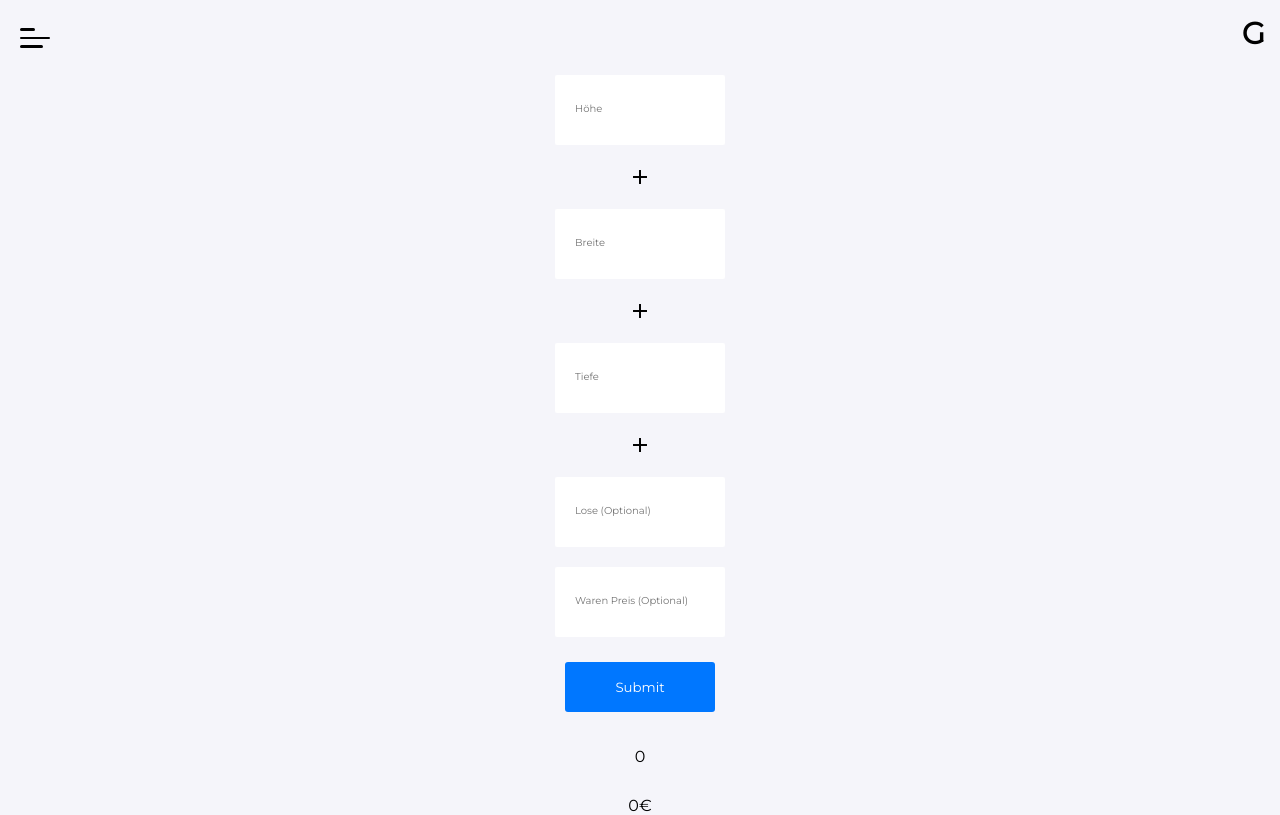
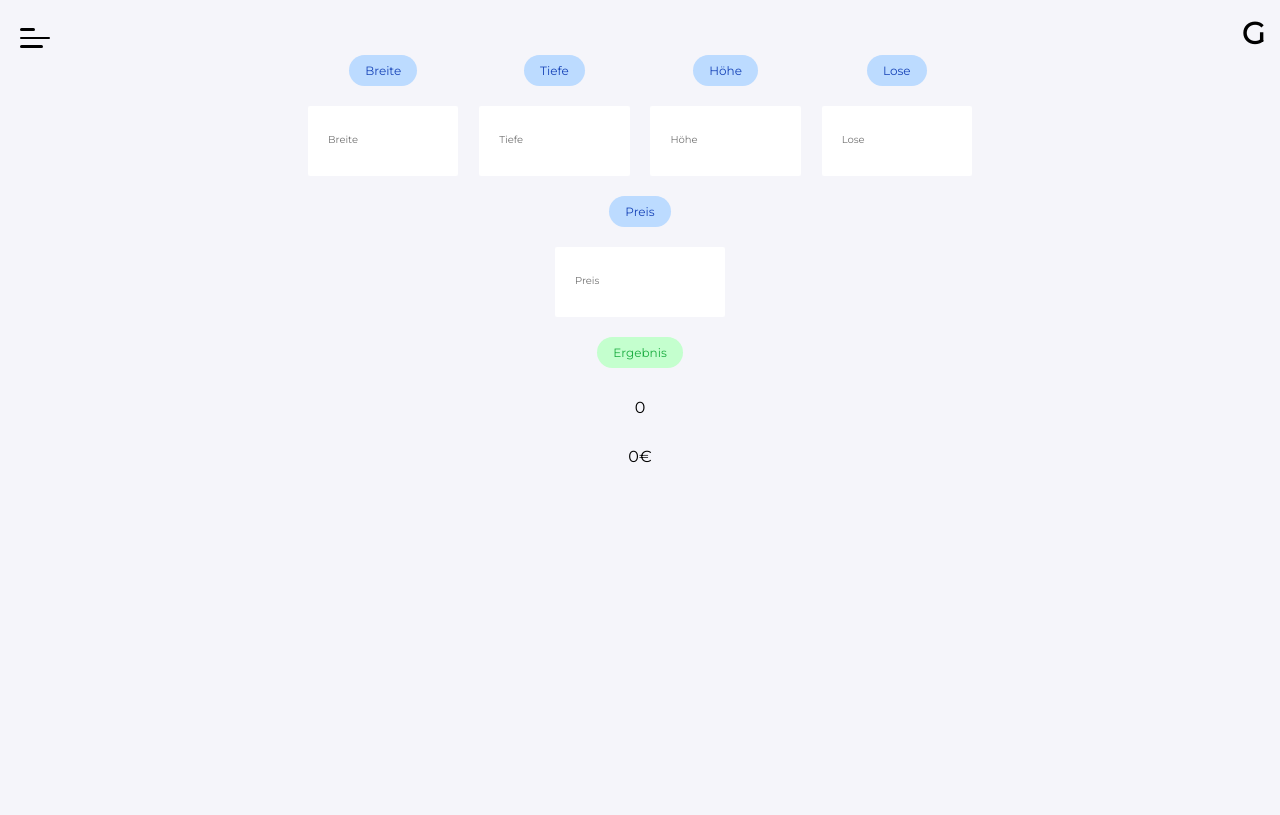
Before and after one commit to sarguhl/GoodDrinks, a Flask app: page /funktion-drei in a window 1280 px wide. After the commit the page ends 463 px from the top, so only its background shows below. Run offline with Flask 2, Linux system fonts and the light colour scheme; some libraries are stand-ins or nearby versions.

Commit message:
Update UI
Update UI and Remove unnecessary changes

```diff
--- a/website/static/index.css
+++ b/website/static/index.css
@@ -769,3 +769,16 @@ dialog input {
     color: gray;
     margin-left: 15px;
 }
+
+
+
+
+
+
+
+
+
+
+.fk3-field {
+    display: inline-block;
+}
--- a/website/templates/funktion_three.html
+++ b/website/templates/funktion_three.html
@@ -5,26 +5,35 @@
 <div align="center">
     <div class="wrapper">
         <div class="form__group">
-            <input name="zahl1" id="zahl1" class="form__input" type="number" placeholder="Höhe"></input>
+            <div class="fk3-num">
+                <div class="fk3-field">
+                    <p class="allgemein">Breite</p>
+                    <input name="zahl1" id="zahl1" class="form__input" type="number" placeholder="Breite"></input>
+                </div>
 
-            <i class="material-icons">add</i>
+                <div class="fk3-field">
+                    <p class="allgemein">Tiefe</p>
+                    <input name="zahl2" id="zahl2" class="form__input" type="number" placeholder="Tiefe"></input>
+                </div>
 
-            <input name="zahl2" id="zahl2" class="form__input" type="number" placeholder="Breite"></input>
+                <div class="fk3-field">
+                    <p class="allgemein">Höhe</p>
+                    <input name="zahl3" id="zahl3" class="form__input" type="number" placeholder="Höhe"></input>
+                </div>
 
-            <i class="material-icons">add</i>
+                <div class="fk3-field">
+                    <p class="allgemein">Lose</p>
+                    <input name="zahl4" id="zahl4" class="form__input" type="number" placeholder="Lose"></input>
+                </div>
+            </div>
 
-            <input name="zahl3" id="zahl3" class="form__input" type="number" placeholder="Tiefe"></input>
-
-            <i class="material-icons">add</i>
-
-            <input name="zahl4" id="zahl4" class="form__input" type="number" placeholder="Lose (Optional)"></input>
-
-            <input name="ware_preis" id="ware_preis" class="form__input" type="number" placeholder="Waren Preis (Optional)" min="0" step=".01"></input>
+            <p class="allgemein">Preis</p>
+            <input name="ware_preis" id="ware_preis" class="form__input" type="number" placeholder="Preis" min="0" step=".01"></input>
 
         </div>
     </div>
-    <button type="submit" class="submit-button">Submit</button>
 
+    <p class="neues">Ergebnis</p>
     <p id="output">0</p>
     <p id="ware_output">0€</p>
 </div>
--- a/website/templates/funktion_two.html
+++ b/website/templates/funktion_two.html
@@ -6,6 +6,7 @@
 
     <button data-all-clear name="submit_button" value="clear" class="clear-button" id="clear">Clear</button>
     <input name="ware_preis" id="ware_preis" class="form__input" type="number" placeholder="Waren Preis" value="{{ ware_preis }}" min="0" value="0" step=".01"></input>
+    <p class="neues">Ergebnis</p>
     <p id="output">0</p>
     <p id="ware_output">0€</p>
     <div class="wrapper">
```
Also changed, not shown: website/templates/funktion_one.html (+15 -11 lines).
